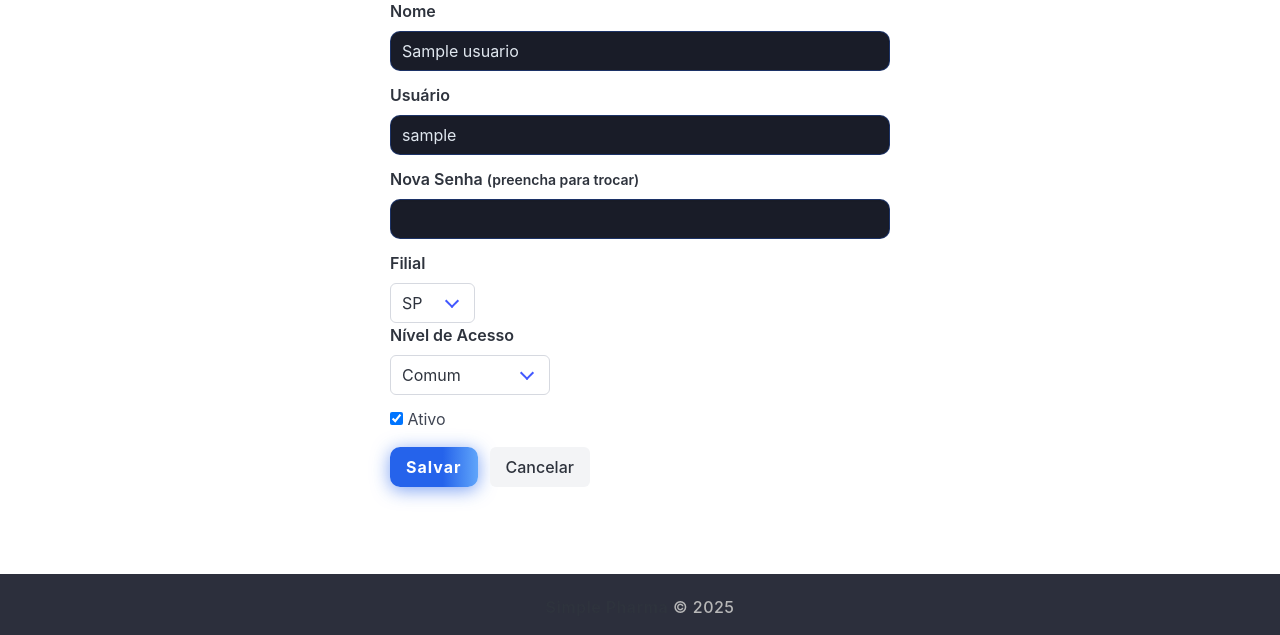
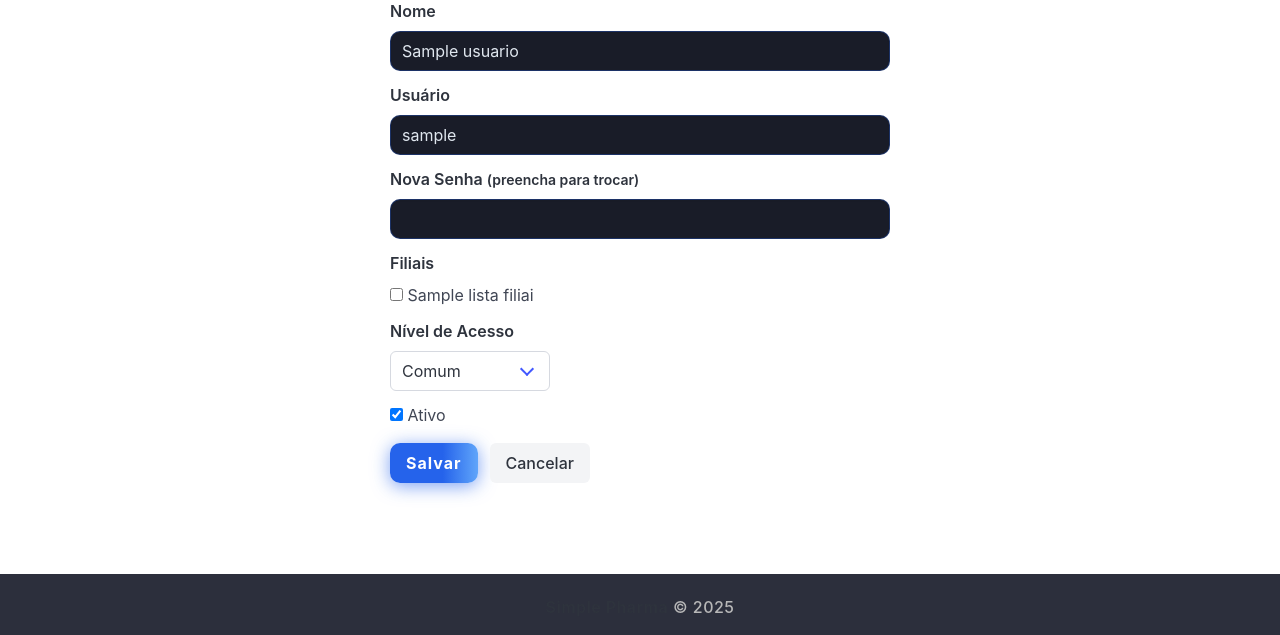
Before and after one commit to AndersonC96/painelvisitadores, a PHP site: template app/views/usuarios/edit.php in a window 1280 px wide. Shown: the part 165-800 px from the top of the page. Run offline with PHP 8.4, Linux system fonts and the light colour scheme; the template is opened without the code that fills it: most values are stand-ins (such as "Sample title", 1, 10 or a date in 2020).

Commit message:
Update edit.php

```diff
--- a/app/views/usuarios/edit.php
+++ b/app/views/usuarios/edit.php
@@ -25,13 +25,15 @@
         </div>
       </div>
       <div class="field">
-        <label class="label">Filial</label>
+        <label class="label">Filiais</label>
         <div class="control">
-          <div class="select">
-            <select name="filial" required>
-                <option value="SP" <?= ($usuario['filial'] ?? '') == 'SP' ? 'selected' : '' ?>>SP</option>
-                <option value="BSB" <?= ($usuario['filial'] ?? '') == 'BSB' ? 'selected' : '' ?>>BSB</option>
-            </select>
+          <?php foreach ($lista_filiais as $filial): ?>
+          <label class="checkbox mr-3">
+            <input type="checkbox" name="filiais[]" value="<?= $filial['id'] ?>"
+            <?= in_array($filial['id'], $filiais_do_usuario) ? 'checked' : '' ?>>
+            <?= htmlspecialchars($filial['nome']) ?>
+          </label>
+          <?php endforeach; ?>
         </div>
       </div>
       <div class="field">
@@ -45,7 +47,6 @@
           </div>
         </div>
       </div>
-
       <div class="field">
         <label class="checkbox">
           <input type="checkbox" name="ativo" <?= $usuario['ativo'] ? 'checked' : '' ?>>
```
Lines whose indentation alone changed are shown as unchanged.
